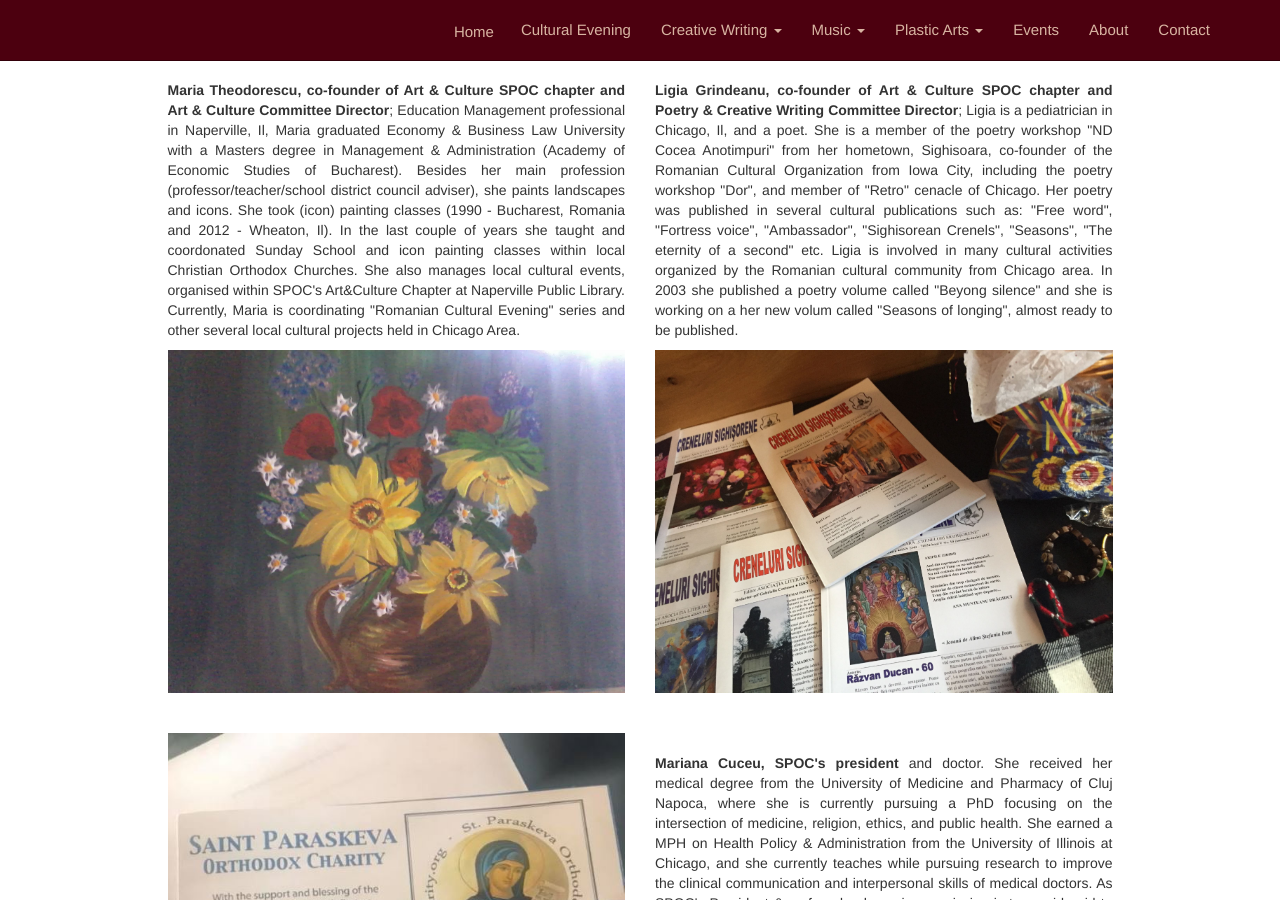
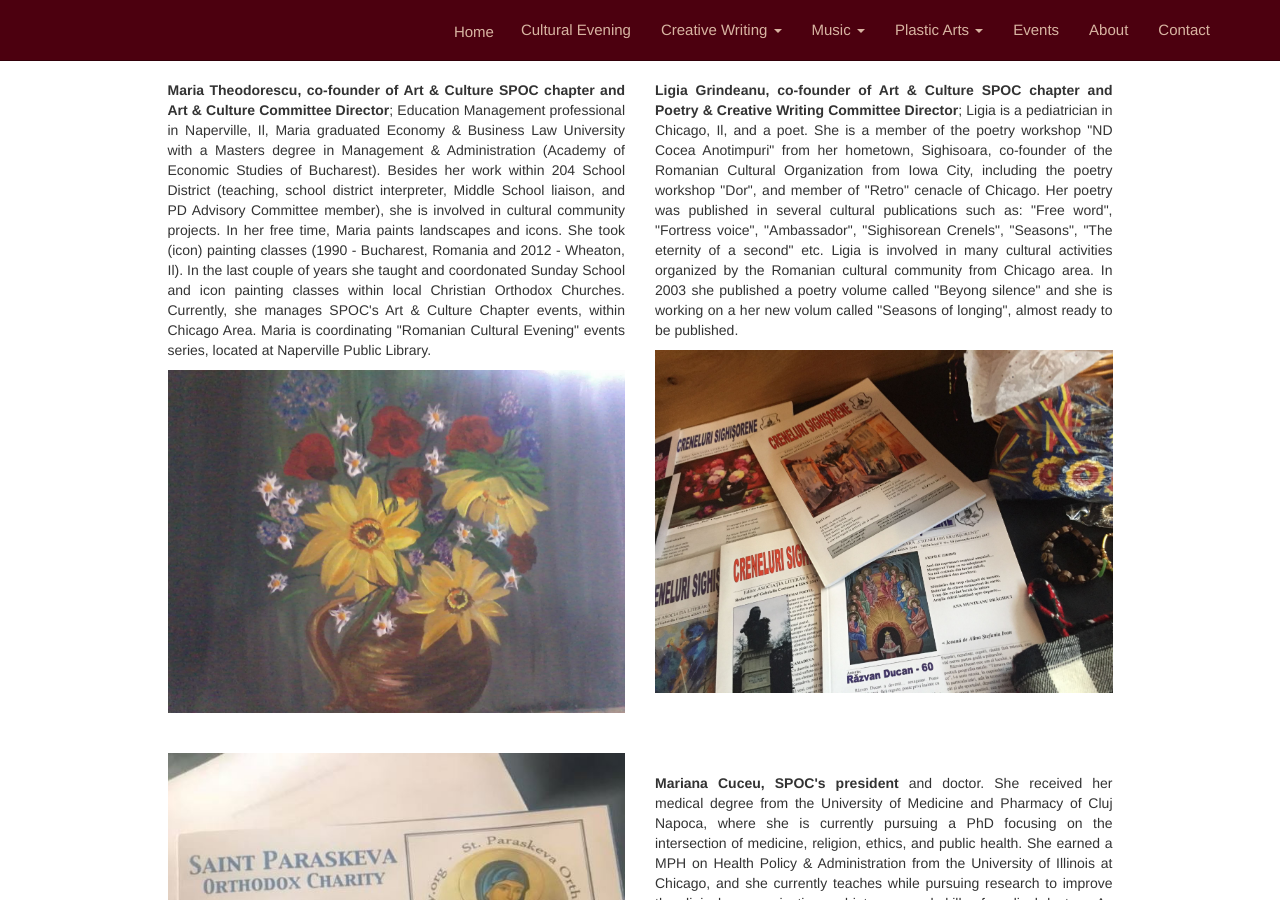
Before and after one commit to adrianth/culteve, a Jekyll site: the page built from en/about.html, in a window 1280 px wide and 900 px high. Built offline with Jekyll 4.4.1, drawn with Linux system fonts in a browser that asks for light colours.

Commit message:
modificari maria

```diff
--- a/en/about.html
+++ b/en/about.html
@@ -12,7 +12,7 @@ title: About
         <div class="col-sm-5">
             <p style="text-align: justify">
 
-                <strong>Maria Theodorescu, co-founder of Art & Culture SPOC chapter and Art & Culture Committee Director</strong>; Education Management professional in Naperville, Il, Maria graduated Economy & Business Law University with a Masters degree in Management & Administration (Academy of Economic Studies of Bucharest). Besides her main profession (professor/teacher/school district council adviser), she paints landscapes and icons. She took (icon) painting classes (1990 - Bucharest, Romania and 2012 - Wheaton, Il). In the last couple of years she taught and coordonated Sunday School and icon painting classes within local Christian Orthodox Churches. She also manages local cultural events, organised within SPOC's Art&Culture Chapter at Naperville Public Library. Currently, Maria is coordinating "Romanian Cultural Evening" series and other several local cultural projects held in Chicago Area. </p>
+                <strong>Maria Theodorescu, co-founder of Art & Culture SPOC chapter and Art & Culture Committee Director</strong>; Education Management professional in Naperville, Il, Maria graduated Economy & Business Law University with a Masters degree in Management & Administration (Academy of Economic Studies of Bucharest). Besides her work within 204 School District (teaching, school district interpreter, Middle School liaison, and PD Advisory Committee member), she is involved in cultural community projects. In her free time, Maria paints landscapes and icons. She took (icon) painting classes (1990 - Bucharest, Romania and 2012 - Wheaton, Il). In the last couple of years she taught and coordonated Sunday School and icon painting classes within local Christian Orthodox Churches. Currently, she manages SPOC's Art & Culture Chapter events, within Chicago Area. Maria is coordinating "Romanian Cultural Evening" events series, located at Naperville Public Library. </p>
 
             <img class="img img-responsive" src="{{ site.baseurl }}/img/events/vara.jpg" alt="">
 
```
